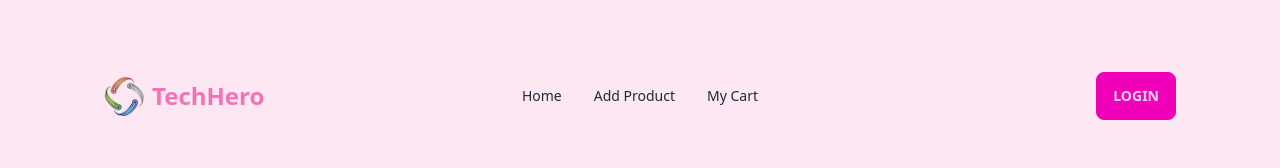
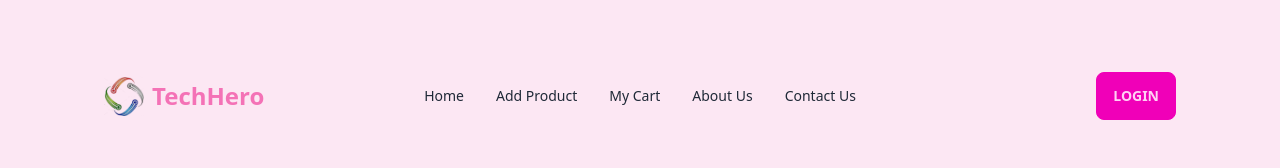
Before and after one commit to Jillurcf/tech-hero-client, a React (Vite) app: page /banner in a window 1280 px wide. Shown: the top 168 px of the page. Built offline with nearby package versions, Linux system fonts and the light colour scheme; no server answers.

Commit message:
set brand detail page under private route

```diff
--- a/src/Components/Footer/Footer.jsx
+++ b/src/Components/Footer/Footer.jsx
@@ -1,7 +1,7 @@
 const Footer = () => {
   return (
     <div className="">
-      <footer className="footer footer-center p-10 bg-pink-200 text-white-content">
+      <footer className="footer footer-center pt-36 p-10 bg-pink-200 text-white-content">
 
         <aside>
         <img className="w-1/4" src="/src/assets/logo.png" alt="" />
--- a/src/Components/Header/NavBar.jsx
+++ b/src/Components/Header/NavBar.jsx
@@ -35,6 +35,36 @@ const NavBar = () => {
           }
         >
           My Cart
+        </NavLink>
+      </li>
+      {/* <li>
+        <NavLink
+          to="/ourproducts"
+          className={({ isActive, isPending }) =>
+            isPending ? "pending" : isActive ? "active" : ""
+          }
+        >
+          Our Products
+        </NavLink>
+      </li> */}
+      <li>
+        <NavLink
+          to="/aboutus"
+          className={({ isActive, isPending }) =>
+            isPending ? "pending" : isActive ? "active" : ""
+          }
+        >
+         About Us
+        </NavLink>
+      </li>
+      <li>
+        <NavLink
+          to="/contactus"
+          className={({ isActive, isPending }) =>
+            isPending ? "pending" : isActive ? "active" : ""
+          }
+        >
+         Contact Us
         </NavLink>
       </li>
     </>
--- /dev/null
+++ b/src/Components/Home/GiveFeedBack.jsx
@@ -0,0 +1,63 @@
+const GivFeedBack = () => {
+    return (
+      <div className="bg-slate-300">
+        <div className="h-screen items-center flex">
+          <div className="hero items-center">
+            <div className=" ">
+              <div className="text-center lg:text-left">
+                <h1 className="lg:text-5xl text-2xl text-white text-center lg:mt-0 lg:-mb-0  mt-36  -mb-12 font-bold">
+                  Please Give your FeedBack
+                </h1>
+              </div>
+              <div className="card shadow-2xl bg-pink-300">
+                <form className="card-body lg:w-[40vw]">
+                  <div className="form-control">
+                    <label className="label">
+                      <span className="label-text">Email</span>
+                    </label>
+                    <input
+                      type="email"
+                      name="email"
+                      placeholder="email"
+                      className="input input-bordered"
+                      required
+                    />
+                  </div>
+                  <div className="form-control">
+                    <label className="label">
+                      <span className="label-text">Contact No</span>
+                    </label>
+                    <input
+                      type="text"
+                      name="phone"
+                      placeholder="contact no"
+                      className="input input-bordered"
+                      required
+                    />
+                    <label className="label"></label>
+                  </div>
+                  <div className="form-control">
+                    <label className="label">
+                      <span className="label-text">Give FeedBack</span>
+                    </label>
+                    <textarea name="" id="" cols="30" rows="10"></textarea>
+                    {/* <label className="label">
+                    <a href="#" className="label-text-alt link link-hover">
+                      Forgot password?
+                    </a>
+                  </label> */}
+                  </div>
+
+                  <div className="form-control mt-6">
+                    <button className="btn btn-secondary">Submit</button>
+                  </div>
+                </form>
+              </div>
+            </div>
+          </div>
+        </div>
+      </div>
+    );
+  };
+
+  export default GivFeedBack;
--- a/src/Components/Home/Home.jsx
+++ b/src/Components/Home/Home.jsx
@@ -1,8 +1,9 @@
 import { useLoaderData } from "react-router-dom";
 import ProductCard from "./productCard";
 import Banner from "./Banner";
-import PlaceOrderForm from "./PlaceOrderForm";
+// import PlaceOrderForm from "./PlaceOrderForm";
 import AboutUs from "./AboutUs";
+import GivFeedBack from "./GiveFeedBack";
 
 
 
@@ -30,7 +31,8 @@ const Home = () => {
 
             </div>
             <AboutUs></AboutUs>
-            <PlaceOrderForm></PlaceOrderForm>
+            <GivFeedBack></GivFeedBack>
+
         </div>
     );
 };
--- a/src/Components/Home/PlaceOrderForm.jsx
+++ /dev/null
@@ -1,63 +0,0 @@
-const PlaceOrderForm = () => {
-  return (
-    <div className="bg-slate-300">
-      <div className="h-screen items-center flex">
-        <div className="hero items-center">
-          <div className=" ">
-            <div className="text-center lg:text-left">
-              <h1 className="lg:text-5xl text-2xl text-white text-center mt-36  -mb-12 font-bold">
-                Please Give your FeedBack
-              </h1>
-            </div>
-            <div className="card shadow-2xl bg-pink-300">
-              <form className="card-body lg:w-[40vw]">
-                <div className="form-control">
-                  <label className="label">
-                    <span className="label-text">Email</span>
-                  </label>
-                  <input
-                    type="email"
-                    name="email"
-                    placeholder="email"
-                    className="input input-bordered"
-                    required
-                  />
-                </div>
-                <div className="form-control">
-                  <label className="label">
-                    <span className="label-text">Contact No</span>
-                  </label>
-                  <input
-                    type="text"
-                    name="phone"
-                    placeholder="contact no"
-                    className="input input-bordered"
-                    required
-                  />
-                  <label className="label"></label>
-                </div>
-                <div className="form-control">
-                  <label className="label">
-                    <span className="label-text">Give FeedBack</span>
-                  </label>
-                  <textarea name="" id="" cols="30" rows="10"></textarea>
-                  {/* <label className="label">
-                  <a href="#" className="label-text-alt link link-hover">
-                    Forgot password?
-                  </a>
-                </label> */}
-                </div>
-
-                <div className="form-control mt-6">
-                  <button className="btn btn-secondary">Submit</button>
-                </div>
-              </form>
-            </div>
-          </div>
-        </div>
-      </div>
-    </div>
-  );
-};
-
-export default PlaceOrderForm;
```
Also changed, not shown: src/Routes/Router.jsx (+18 -1 lines).
